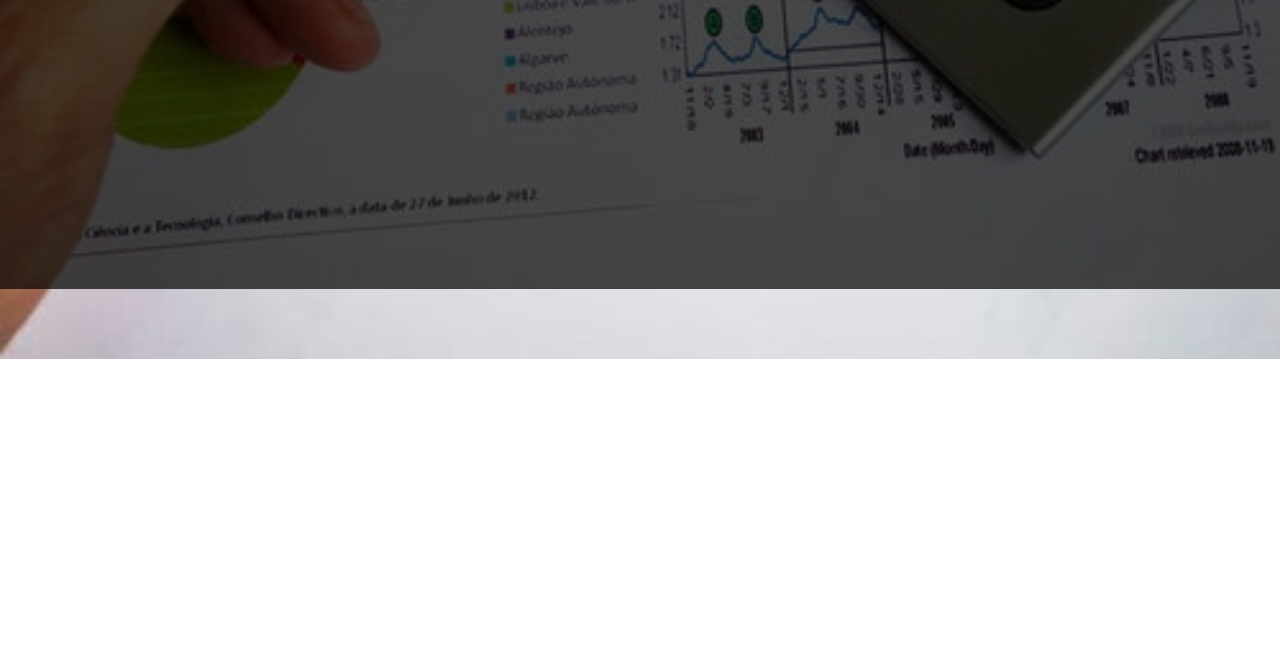
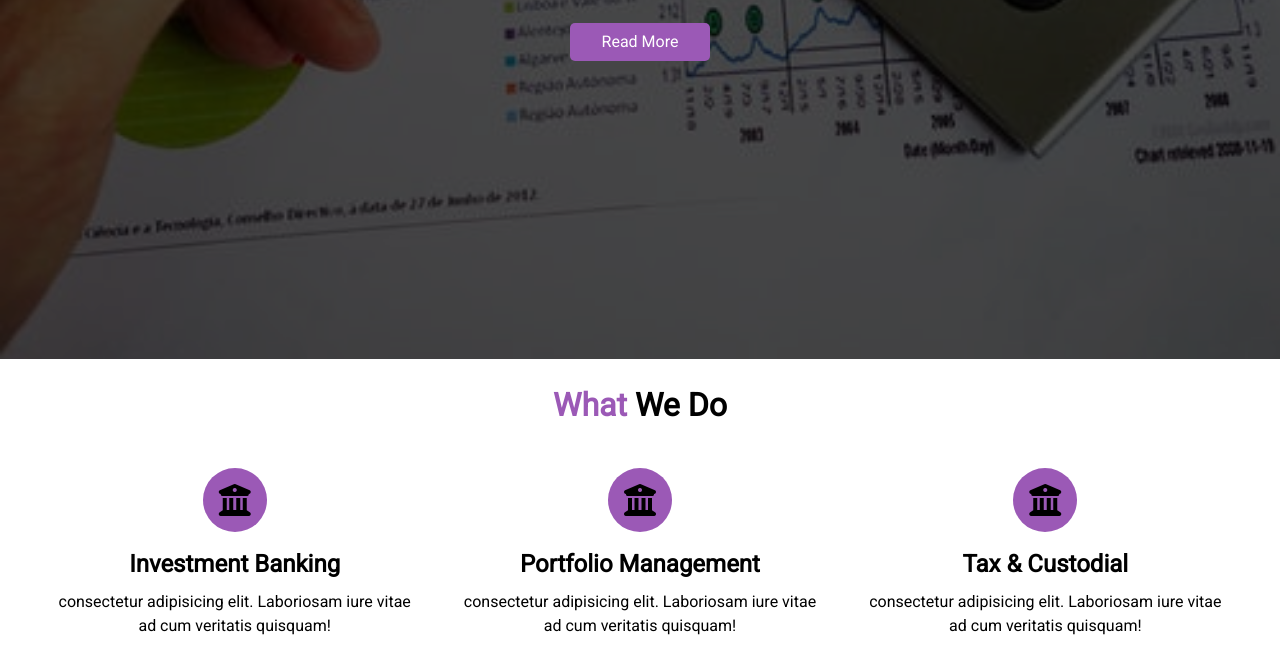
Before and after one commit to techAbhi1461/Finace-Website, a plain HTML site: page index.html in a window 1280 px wide. Shown: the part 511-1165 px from the top of the page. Before the commit the page ends 870 px from the top, so only its background shows below. Drawn offline with Linux system fonts and the light colour scheme.

Commit message:
Finished the css for What We Do section

```diff
--- a/css/index.css
+++ b/css/index.css
@@ -34,12 +34,12 @@ a{
     padding: 1.5rem 0rem;
 }
 
-.py-1
+.py-2
 {
     padding: 2rem 0rem;
 }
 
-.py-1
+.py-3
 {
     padding: 3rem 0rem;
 }
@@ -54,7 +54,7 @@ a{
     padding: 2rem;
 }
 
-.py-3
+.p-3
 {
     padding: 3rem;
 }
@@ -86,7 +86,9 @@ m-3{
     color: #333
 }
 
-
+.text-primary{
+    color: #9b59b6;
+}
 
 /* Sticky Navbar */
 #navbar{
@@ -130,7 +132,7 @@ m-3{
 .showcase{
     background: url('../img/showcase.jpeg')no-repeat center center/cover;
     height: 100vh;
-    /* position: relative; */
+    position: relative;
 }
 
 .showcase-content{
@@ -177,3 +179,45 @@ m-3{
 .showcase-content .btn:hover{
     background: #4F0D6A
 }
+
+/* What We Do */
+#what .header{
+    text-align: center;
+}
+
+#what .header h1{
+    font-size: 2rem;
+}
+
+#what .boxes{
+    display: flex;
+    text-align: center;
+    padding: 1rem 2rem;
+}
+
+#what .boxes .box{
+    display: flex;
+    flex-direction: column;
+    margin: 0 1rem;
+}
+
+#what .boxes .box .pic{
+    margin-bottom: 1rem;
+
+
+}
+
+#what .boxes .box i{
+    background: #9b59b6;
+    padding: 1rem;
+    border-radius: 50%;
+}
+
+#what .boxes .box .service h3{
+    font-size: 1.5rem;
+    margin-bottom: 0.5rem;
+}
+
+#what .boxes .box .service p{
+    line-height: 1.5rem;
+}
--- a/index.html
+++ b/index.html
@@ -48,6 +48,46 @@
 
     <!-- Showcase Section End-->
 
+    <!-- What We Do Section -->
+    <section class="" id="what">
+        <div class="header py-1">
+            <h1>
+                <span class="text-primary">What</span> We Do
+            </h1>
+        </div>
+        <div class="boxes">
+            <div class="box">
+                <div class="pic">
+                    <i class="fa fa-university fa-2x"></i>
+                </div>
+                <div class="service">
+                    <h3>Investment Banking</h3>
+                    <p>consectetur adipisicing elit. Laboriosam iure vitae ad cum veritatis quisquam!</p>
+                </div>
+            </div>
+            <div class="box">
+                <div class="pic">
+                    <i class="fa fa-university fa-2x"></i>
+                </div>
+                <div class="service">
+                    <h3>Portfolio Management</h3>
+                    <p>consectetur adipisicing elit. Laboriosam iure vitae ad cum veritatis quisquam!</p>
+                </div>
+            </div>
+            <div class="box">
+                <div class="pic">
+                    <i class="fa fa-university fa-2x"></i>
+                </div>
+                <div class="service">
+                    <h3>Tax &amp; Custodial</h3>
+                    <p>consectetur adipisicing elit. Laboriosam iure vitae ad cum veritatis quisquam!</p>
+                </div>
+            </div>
+        </div>
+
+
+    </section>
+    <!-- What We Do Section End-->
     <script src="https://kit.fontawesome.com/35f2d00f23.js"></script
 </body>
 </html>
```
